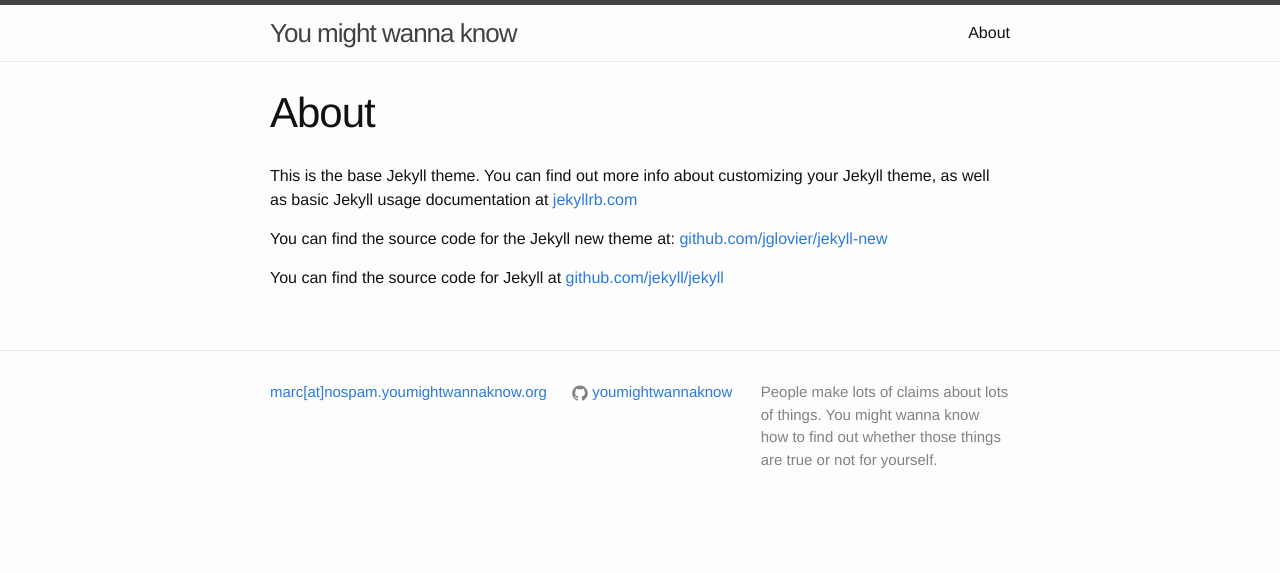
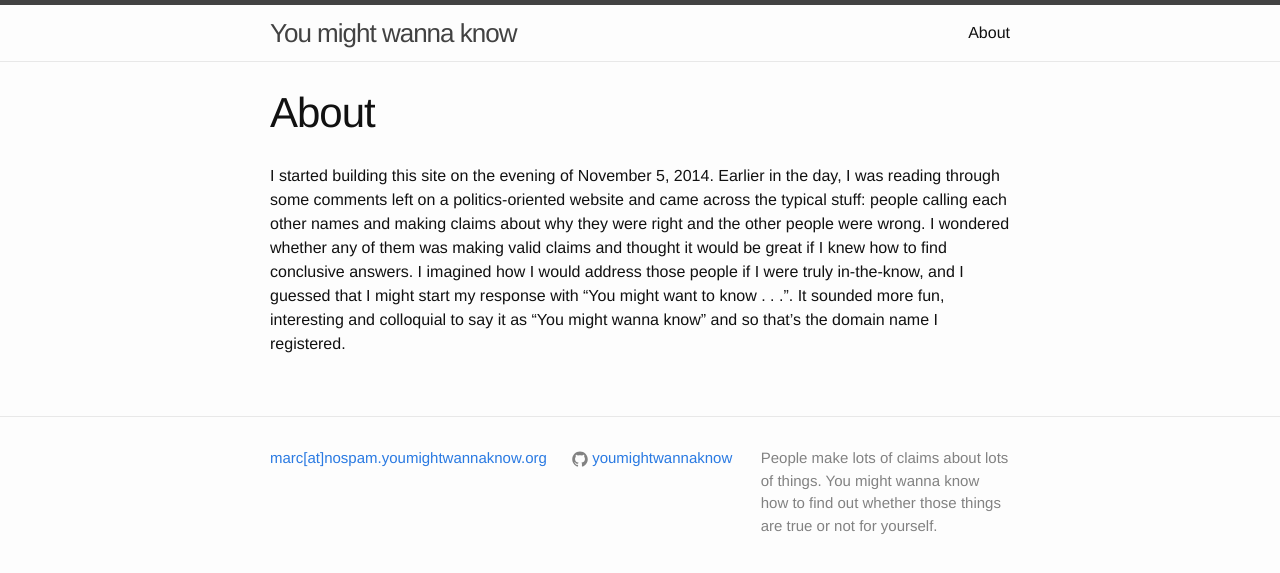
Before and after one commit to youmightwannaknow/youmightwannaknow.github.io, a Jekyll site: the page built from about.md, in a window 1280 px wide. Shown: the top 573 px of the page. Built offline with Jekyll 4.4.1, drawn with Linux system fonts in a browser that asks for light colours.

Commit message:
Update about page

```diff
--- a/about.md
+++ b/about.md
@@ -4,8 +4,4 @@ title: About
 permalink: /about/
 ---
 
-This is the base Jekyll theme. You can find out more info about customizing your Jekyll theme, as well as basic Jekyll usage documentation at [jekyllrb.com](http://jekyllrb.com/)
-
-You can find the source code for the Jekyll new theme at: [github.com/jglovier/jekyll-new](https://github.com/jglovier/jekyll-new)
-
-You can find the source code for Jekyll at [github.com/jekyll/jekyll](https://github.com/jekyll/jekyll)
+I started building this site on the evening of November 5, 2014. Earlier in the day, I was reading through some comments left on a politics-oriented website and came across the typical stuff: people calling each other names and making claims about why they were right and the other people were wrong. I wondered whether any of them was making valid claims and thought it would be great if I knew how to find conclusive answers. I imagined how I would address those people if I were truly in-the-know, and I guessed that I might start my response with "You might want to know . . .". It sounded more fun, interesting and colloquial to say it as "You might wanna know" and so that's the domain name I registered.
```
